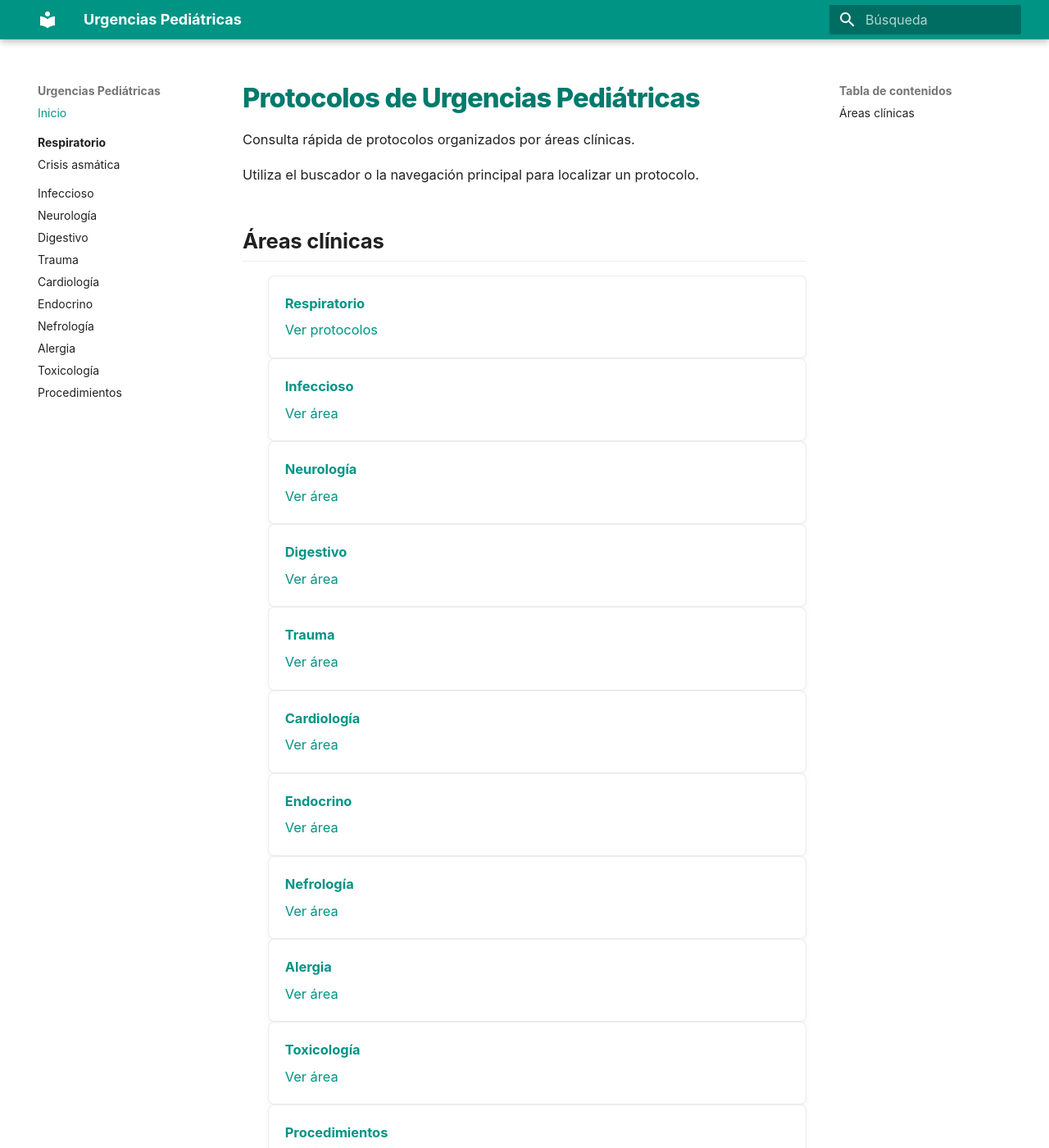
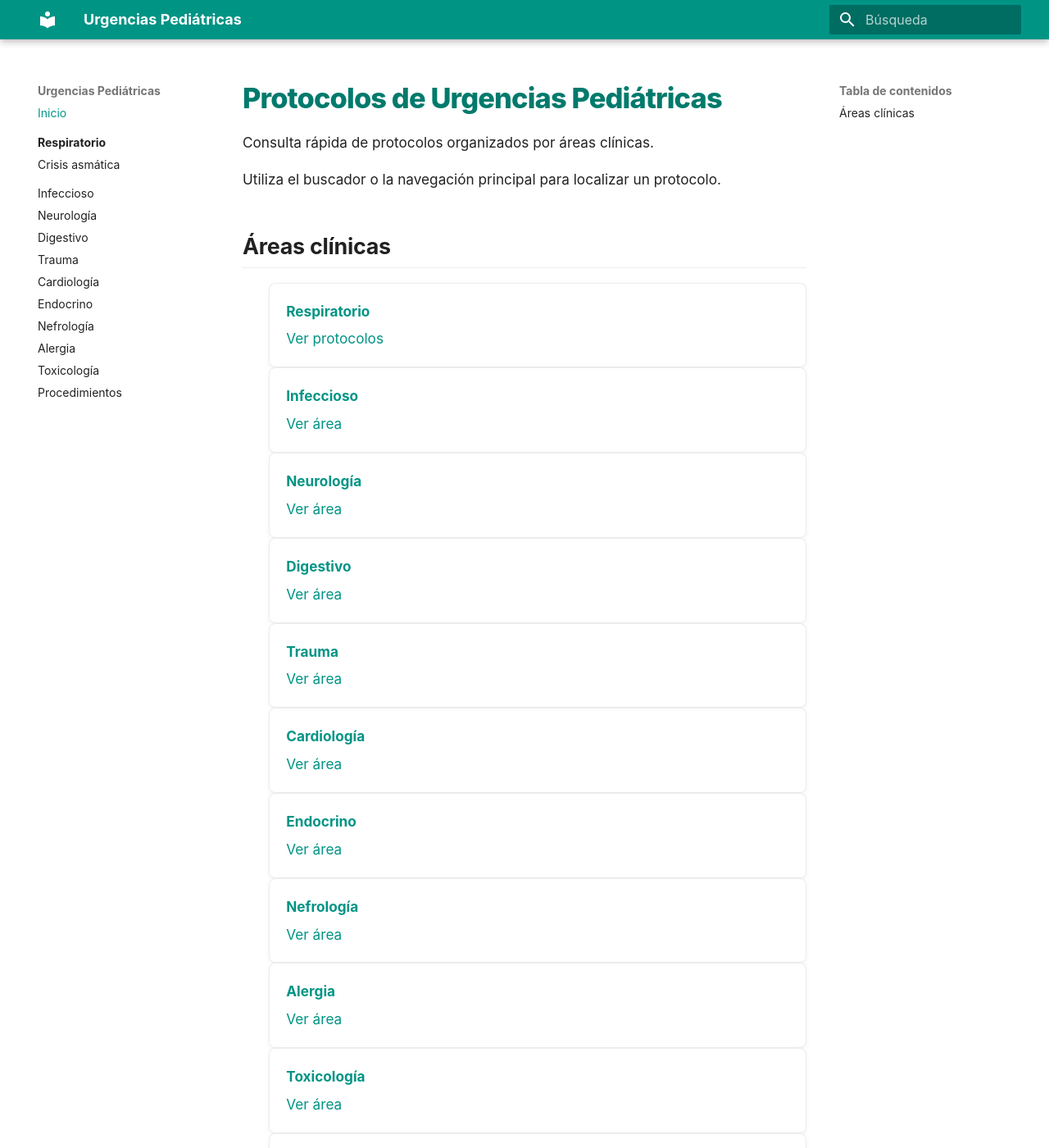
Before and after one commit to gonzaloares/urgencias-pediatricas, an MkDocs documentation site: the page built from docs/index.md, in a window 1280 px wide and 1400 px high. Shown: the whole window at 82% size. Built offline with MkDocs 1.6.1 and Material for MkDocs 9.7.7, drawn with Linux system fonts in a browser that asks for light colours.

Commit message:
Aumenta ligeramente el tamaño del texto

```diff
--- a/docs/stylesheets/extra.css
+++ b/docs/stylesheets/extra.css
@@ -6,7 +6,7 @@
 }
 
 .md-typeset {
-  font-size: 0.82rem;
+  font-size: 0.86rem;
   line-height: 1.62;
 }
 
@@ -72,8 +72,8 @@
   border-spacing: 0;
   background: var(--md-default-bg-color);
   box-shadow: none;
-  font-size: 0.78rem;
-  line-height: 1.38;
+  font-size: 0.80rem;
+  line-height: 1.42;
 }
 
 .md-typeset .md-typeset__table table:not([class]) thead {
@@ -388,7 +388,7 @@
 
 @media screen and (max-width: 44.984375em) {
   .md-typeset {
-    font-size: 0.80rem;
+    font-size: 0.84rem;
   }
 
   .md-typeset h1 {
@@ -401,7 +401,7 @@
   }
 
   .md-typeset .md-typeset__table table:not([class]) {
-    font-size: 0.74rem;
+    font-size: 0.78rem;
   }
 
   .md-typeset .md-typeset__table table:not([class]) th,
```
